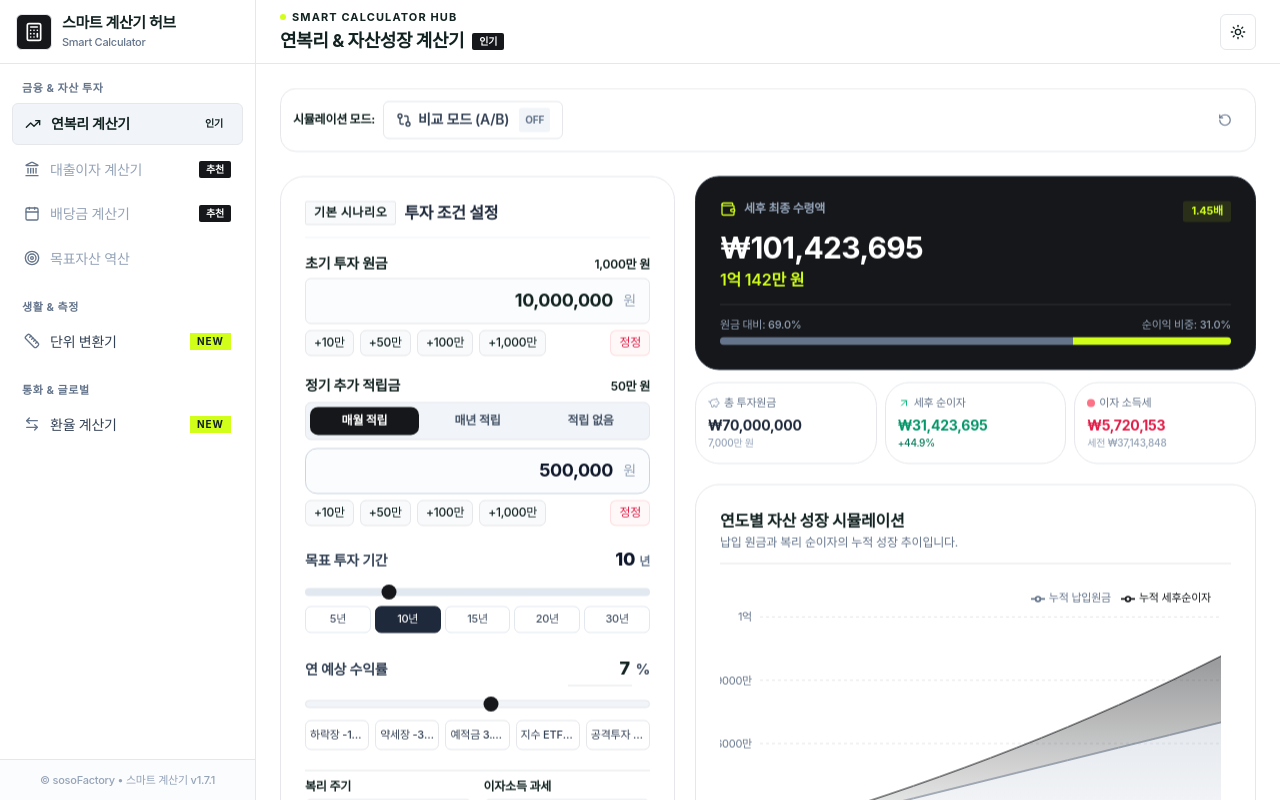
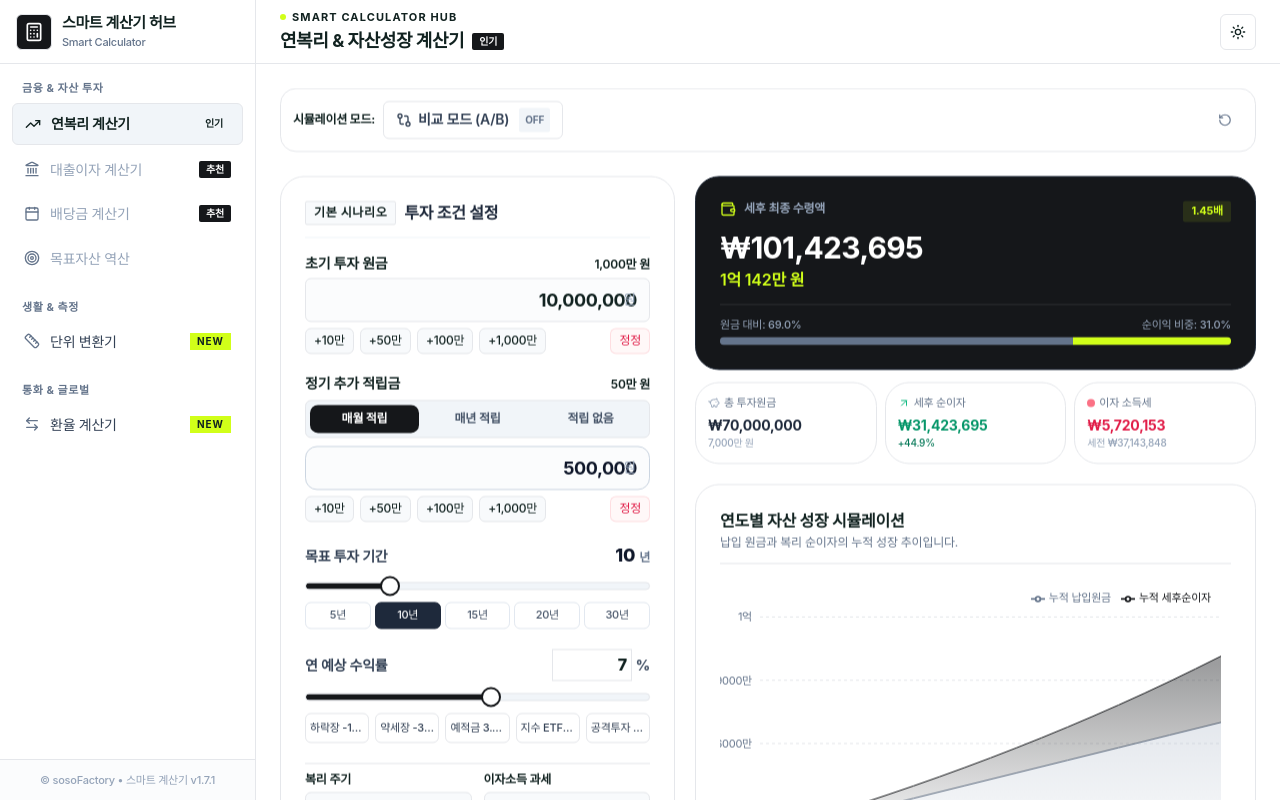
Before and after one commit to haksoo0918/smart-calculator-hub, a React (Vite) app: page /compound in a window 1280 px wide. Shown: the top 800 px of the page. Built offline with nearby package versions, Linux system fonts and the light colour scheme; a web font is replaced by a local one.

Commit message:
refactor: 폼 UI 요소 shadcn Input 및 Slider 컴포넌트로 전면 통일 (v1.7.5)

```diff
--- a/package.json
+++ b/package.json
@@ -1,7 +1,7 @@
 {
   "name": "smart-calculator-hub",
   "private": true,
-  "version": "1.7.4",
+  "version": "1.7.5",
   "type": "module",
   "scripts": {
     "dev": "vite",
--- a/src/calculators/exchange-rate/components/DualExchangeCard.tsx
+++ b/src/calculators/exchange-rate/components/DualExchangeCard.tsx
@@ -12,6 +12,7 @@ import {
 import { CurrencySelect } from './CurrencySelect';
 import { ArrowLeftRight, Check, Copy, TrendingUp, Calendar } from 'lucide-react';
 import { Button } from '../../../components/ui/button';
+import { Input } from '../../../components/ui/input';
 import { Badge } from '../../../components/ui/badge';
 import {
   Tooltip,
@@ -181,7 +182,7 @@ export const DualExchangeCard: React.FC<DualExchangeCardProps> = ({
           </div>
 
           <div className="flex items-baseline gap-2">
-            <input
+            <Input
               id="from-amount"
               aria-label={`${fromCurr.name} 환전 금액 입력`}
               type="number"
@@ -193,7 +194,7 @@ export const DualExchangeCard: React.FC<DualExchangeCardProps> = ({
                 onAmountChange(val === '' ? '' : parseFloat(val));
               }}
               placeholder="0"
-              className="w-full bg-transparent font-extrabold text-2xl sm:text-3xl text-[#112220] dark:text-slate-100 outline-none tracking-tight placeholder-slate-300 dark:placeholder-slate-600 tabular-nums"
+              className="h-auto w-full border-0 bg-transparent p-0 shadow-none focus-visible:ring-0 focus-visible:ring-offset-0 font-extrabold text-2xl sm:text-3xl text-[#112220] dark:text-slate-100 tracking-tight placeholder-slate-300 dark:placeholder-slate-600 tabular-nums"
             />
             <span className="text-sm sm:text-base font-bold text-slate-500 dark:text-slate-400 shrink-0">
               {fromCurr.symbol}
--- a/src/calculators/unit-converter/components/DualConverterCard.tsx
+++ b/src/calculators/unit-converter/components/DualConverterCard.tsx
@@ -2,6 +2,7 @@ import React, { useState } from 'react';
 import { DecimalPrecision, UnitDefinition } from '../../../types/unit';
 import { ArrowLeftRight, HelpCircle, Check, Copy } from 'lucide-react';
 import { Button } from '../../../components/ui/button';
+import { Input } from '../../../components/ui/input';
 import {
   Tooltip,
   TooltipContent,
@@ -125,7 +126,7 @@ export const DualConverterCard: React.FC<DualConverterCardProps> = ({
           </div>
 
           <div className="flex items-baseline gap-2">
-            <input
+            <Input
               id="unit-convert-input"
               aria-label={`${fromUnit?.name || '출발 단위'} 수치 입력`}
               type="number"
@@ -135,7 +136,7 @@ export const DualConverterCard: React.FC<DualConverterCardProps> = ({
                 onInputChange(val === '' ? '' : parseFloat(val));
               }}
               placeholder="0"
-              className="w-full bg-transparent font-extrabold text-2xl sm:text-3xl text-[#112220] dark:text-slate-100 outline-none tracking-tight placeholder-slate-300 dark:placeholder-slate-600 tabular-nums"
+              className="h-auto w-full border-0 bg-transparent p-0 shadow-none focus-visible:ring-0 focus-visible:ring-offset-0 font-extrabold text-2xl sm:text-3xl text-[#112220] dark:text-slate-100 tracking-tight placeholder-slate-300 dark:placeholder-slate-600 tabular-nums"
             />
             <span className="text-sm sm:text-base font-bold text-slate-500 dark:text-slate-400 shrink-0">
               {fromUnit?.symbol}
--- a/src/components/CalculatorForm.tsx
+++ b/src/components/CalculatorForm.tsx
@@ -10,6 +10,8 @@ import { QuickAmountButtons } from './QuickAmountButtons';
 import { Copy } from 'lucide-react';
 import { Badge } from './ui/badge';
 import { Button } from './ui/button';
+import { Input } from './ui/input';
+import { Slider } from './ui/slider';
 import {
   Select,
   SelectContent,
@@ -100,7 +102,7 @@ export const CalculatorForm: React.FC<CalculatorFormProps> = ({
             </span>
           </div>
           <div className="relative">
-            <input
+            <Input
               id={`${idPrefix}-principal`}
               aria-label="초기 투자 원금"
               type="text"
@@ -111,7 +113,7 @@ export const CalculatorForm: React.FC<CalculatorFormProps> = ({
                 const raw = e.target.value.replace(/[^0-9]/g, '');
                 updateField('principal', raw ? parseInt(raw, 10) : 0);
               }}
-              className={`w-full text-right font-bold text-[#112220] dark:text-slate-100 pr-9 py-2 px-3 border border-[#e5e7eb] dark:border-slate-700 rounded-md text-base sm:text-lg tracking-tight bg-slate-50/50 dark:bg-slate-900/60 focus:bg-white dark:focus:bg-slate-900 transition-colors ${borderFocusClass}`}
+              className={`w-full text-right font-bold text-[#112220] dark:text-slate-100 pr-9 py-2 px-3 border border-[#e5e7eb] dark:border-slate-700 rounded-md text-base sm:text-lg tracking-tight bg-slate-50/50 dark:bg-slate-900/60 focus:bg-white dark:focus:bg-slate-900 transition-colors h-11 ${borderFocusClass}`}
             />
             <span className="absolute right-3.5 top-1/2 -translate-y-1/2 text-sm font-medium text-slate-400 dark:text-slate-500">
               원
@@ -163,7 +165,7 @@ export const CalculatorForm: React.FC<CalculatorFormProps> = ({
           {scenario.contributionFrequency !== 'none' && (
             <>
               <div className="relative">
-                <input
+                <Input
                   id={`${idPrefix}-regular-contribution`}
                   aria-label="정기 추가 적립금"
                   type="text"
@@ -174,7 +176,7 @@ export const CalculatorForm: React.FC<CalculatorFormProps> = ({
                     const raw = e.target.value.replace(/[^0-9]/g, '');
                     updateField('regularContribution', raw ? parseInt(raw, 10) : 0);
                   }}
-                  className={`w-full text-right font-bold text-slate-900 dark:text-slate-100 pr-9 py-2 px-3 border border-slate-300 dark:border-slate-700 rounded-xl text-base sm:text-lg tracking-tight bg-slate-50/50 dark:bg-slate-900/60 focus:bg-white dark:focus:bg-slate-900 transition-all ${borderFocusClass}`}
+                  className={`w-full text-right font-bold text-slate-900 dark:text-slate-100 pr-9 py-2 px-3 border border-slate-300 dark:border-slate-700 rounded-xl text-base sm:text-lg tracking-tight bg-slate-50/50 dark:bg-slate-900/60 focus:bg-white dark:focus:bg-slate-900 transition-all h-11 ${borderFocusClass}`}
                 />
                 <span className="absolute right-3.5 top-1/2 -translate-y-1/2 text-sm font-medium text-slate-400 dark:text-slate-500">
                   원
@@ -201,16 +203,15 @@ export const CalculatorForm: React.FC<CalculatorFormProps> = ({
               <span className="text-xs text-slate-500 dark:text-slate-400 font-semibold">년</span>
             </div>
           </div>
-          <input
+          <Slider
             id={`${idPrefix}-years-slider`}
             aria-label="목표 투자 기간 슬라이더"
-            type="range"
-            min="1"
-            max="40"
-            step="1"
-            value={scenario.years}
-            onChange={(e) => updateField('years', parseInt(e.target.value, 10))}
-            className="w-full h-2 bg-slate-200 dark:bg-slate-700 rounded-lg appearance-none cursor-pointer my-1"
+            min={1}
+            max={40}
+            step={1}
+            value={[scenario.years]}
+            onValueChange={([val]) => updateField('years', val)}
+            className="my-2"
           />
           {/* 기간 프리셋 버튼 */}
           <div className="flex items-center justify-between gap-1 mt-1">
@@ -243,7 +244,7 @@ export const CalculatorForm: React.FC<CalculatorFormProps> = ({
               )}
             </label>
             <div className="flex items-baseline gap-1">
-              <input
+              <Input
                 id={`${idPrefix}-annual-rate`}
                 aria-label="연 예상 수익률 직접 입력"
                 type="number"
@@ -255,23 +256,22 @@ export const CalculatorForm: React.FC<CalculatorFormProps> = ({
                   const val = parseFloat(e.target.value);
                   updateField('annualRate', isNaN(val) ? 0 : val);
                 }}
-                className={`w-16 text-right font-extrabold text-lg p-0.5 border-b border-[#e5e7eb] dark:border-slate-700 focus:border-[#15171a] dark:focus:border-[#d1ff19] bg-transparent outline-none ${
+                className={`w-20 h-8 text-right font-extrabold text-base p-1 border-b border-[#e5e7eb] dark:border-slate-700 focus:border-[#15171a] dark:focus:border-[#d1ff19] bg-transparent outline-none rounded-none ${
                   scenario.annualRate < 0 ? 'text-rose-600 dark:text-rose-400' : 'text-[#112220] dark:text-slate-100'
                 }`}
               />
               <span className={`text-sm font-extrabold ${scenario.annualRate < 0 ? 'text-rose-500' : 'text-slate-600 dark:text-slate-400'}`}>%</span>
             </div>
           </div>
-          <input
+          <Slider
             id={`${idPrefix}-annual-rate-slider`}
             aria-label="연 예상 수익률 슬라이더"
-            type="range"
-            min="-20"
-            max="30"
-            step="0.1"
-            value={scenario.annualRate}
-            onChange={(e) => updateField('annualRate', parseFloat(e.target.value))}
-            className="w-full h-2 bg-slate-100 dark:bg-slate-700 border border-[#e5e7eb] dark:border-slate-700 rounded-lg appearance-none cursor-pointer my-1"
+            min={-20}
+            max={30}
+            step={0.1}
+            value={[scenario.annualRate]}
+            onValueChange={([val]) => updateField('annualRate', Math.round(val * 10) / 10)}
+            className="my-2"
           />
           {/* 수익률 프리셋 칩 */}
           <div className="grid grid-cols-3 sm:grid-cols-5 gap-1.5 mt-1.5">
@@ -344,7 +344,7 @@ export const CalculatorForm: React.FC<CalculatorFormProps> = ({
             </Select>
             {scenario.taxType === 'custom' && (
               <div className="mt-1.5 flex items-center justify-end gap-1">
-                <input
+                <Input
                   type="number"
                   step="0.1"
                   min="0"
@@ -353,7 +353,7 @@ export const CalculatorForm: React.FC<CalculatorFormProps> = ({
                   onChange={(e) =>
                     updateField('customTaxRate', parseFloat(e.target.value) || 0)
                   }
-                  className="w-16 text-right text-xs font-bold py-1 px-1.5 border border-[#e5e7eb] dark:border-slate-700 rounded-md text-[#112220] dark:text-slate-100 bg-white dark:bg-slate-900 focus:border-[#15171a] dark:focus:border-[#d1ff19] outline-none"
+                  className="w-16 h-7 text-right text-xs font-bold py-1 px-1.5 border-[#e5e7eb] dark:border-slate-700 text-[#112220] dark:text-slate-100 bg-white dark:bg-slate-900 focus-visible:ring-[#15171a] dark:focus-visible:ring-[#d1ff19]"
                 />
                 <span className="text-xs text-slate-500 dark:text-slate-400 font-bold">%</span>
               </div>
```
Also changed, not shown: 2 other files (tests, documents, lock files or other folders).
